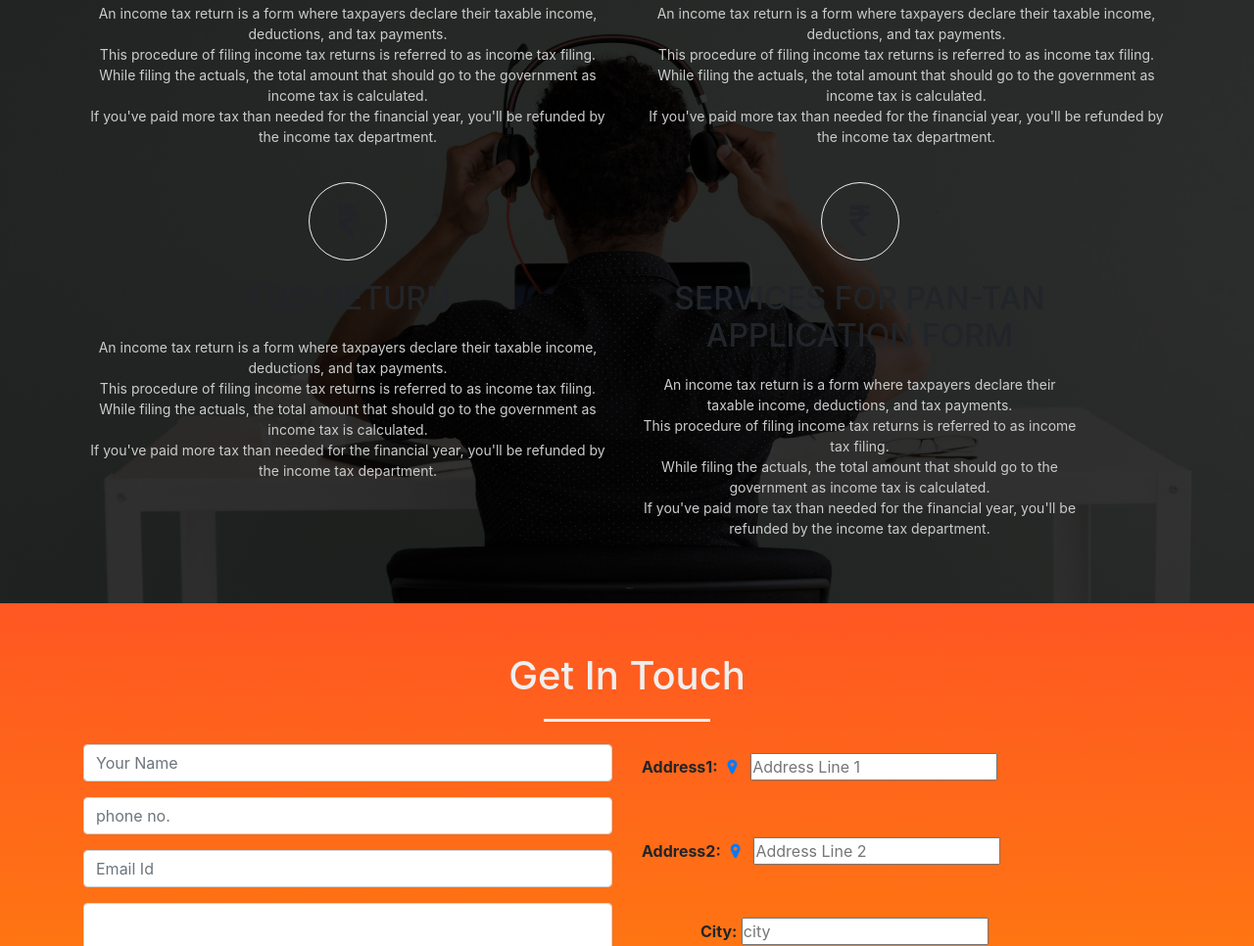
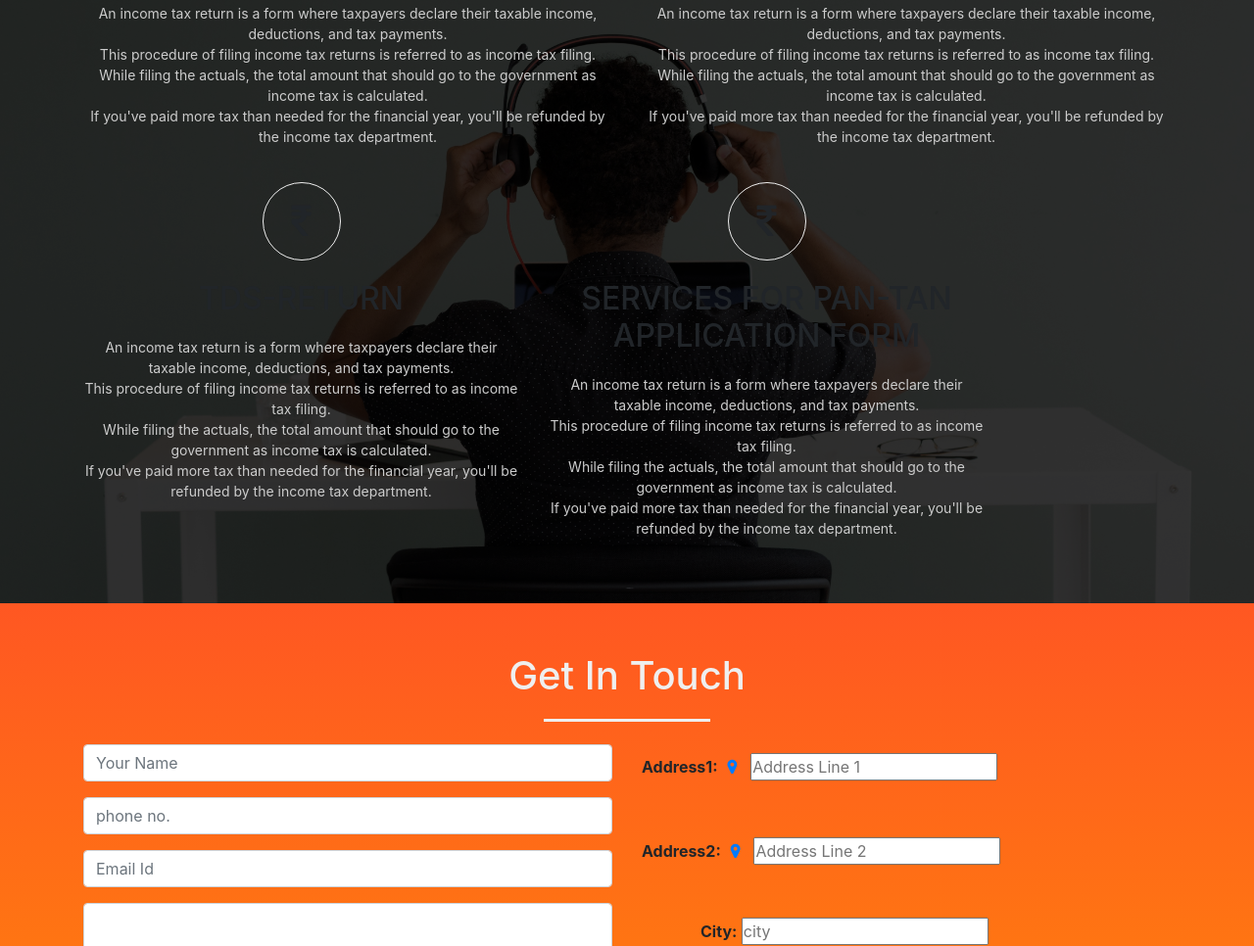
Before and after one commit to 9717/9717.github.io, a plain HTML site: page index.html in a window 1280 px wide. Shown: the part 2014-2980 px from the top of the page at 98% size. Drawn offline with nearby package versions, Linux system fonts and the light colour scheme.

Commit message:
Update index.html

```diff
--- a/index.html
+++ b/index.html
@@ -218,7 +218,7 @@ An income tax return is a form where taxpayers declare their taxable income, ded
 </div>
 
 
-<div class="ccol-md-6 col-xs-6 col-sm-6 col-lg-6 text-center">
+<div class="ccol-md-5 col-xs-5 col-sm-5 col-lg-5 text-center">
 <div class="icon">
 <i class="fa fa-inr" aria-hidden="true" ></i>
 </div>
```
